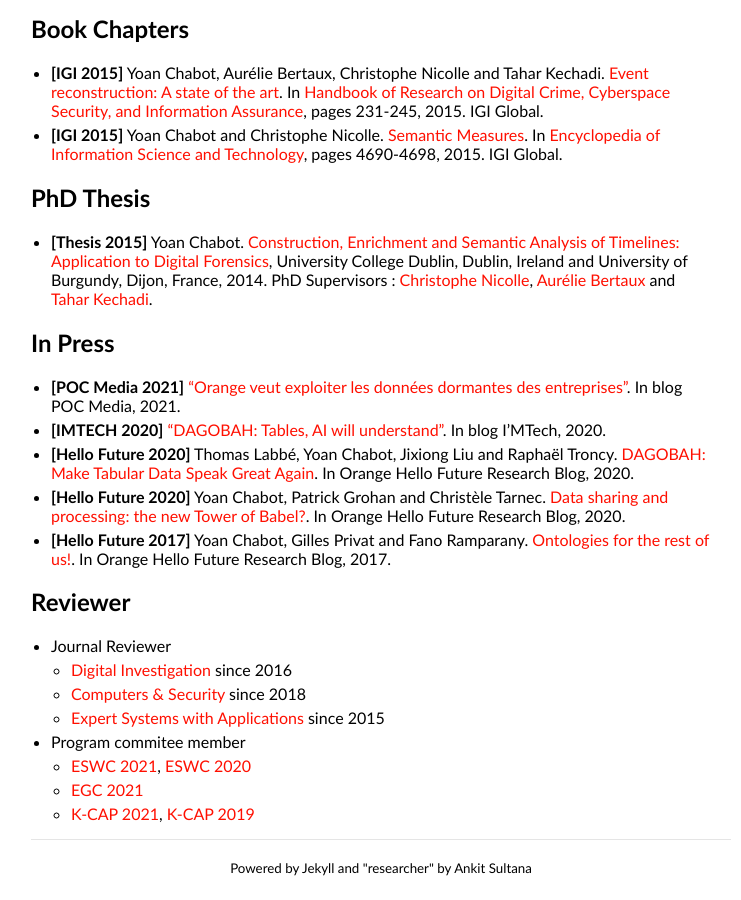
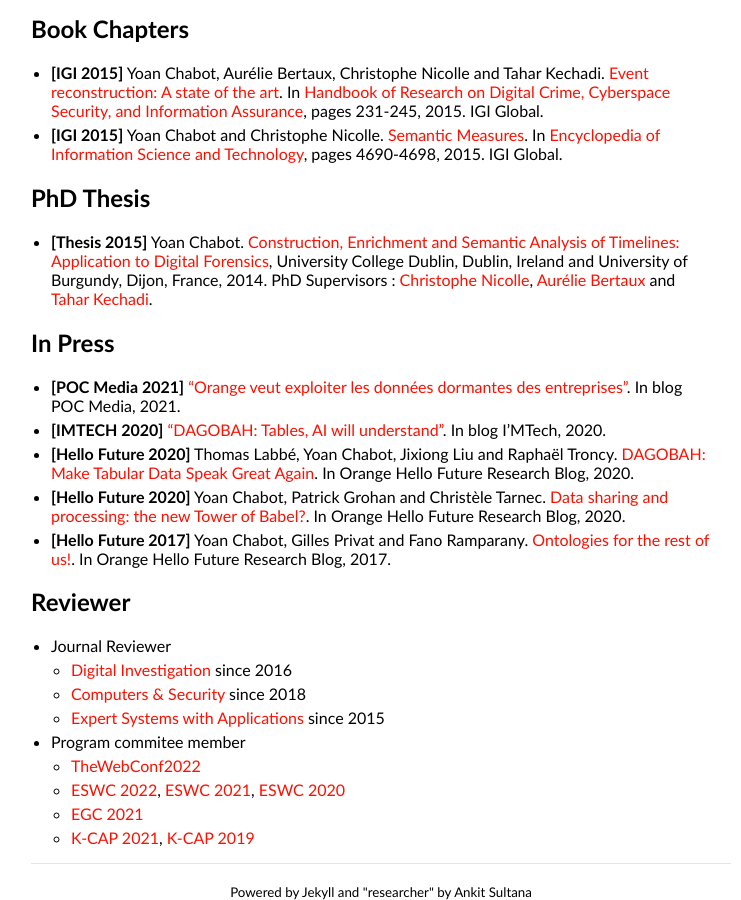
Before and after one commit to yoanchabot/yoanchabot.github.io, a Jekyll site: the page built from publications.md, in a window 1280 px wide and 900 px high, scrolled down 1746 px. Shown: the whole window, without its empty margins (259-1000 px from the left). Built offline with Jekyll 4.4.1, drawn with Linux system fonts in a browser that asks for light colours; before the commit the page ends 2622 px from its top, so only the background shows below that.

Commit message:
Update publications.md

```diff
--- a/publications.md
+++ b/publications.md
@@ -57,6 +57,7 @@ title: Publications
   * [Expert Systems with Applications](https://www.journals.elsevier.com/expert-systems-with-applications) since 2015
 
 * Program commitee member
-  * [ESWC 2021](https://2021.eswc-conferences.org/), [ESWC 2020](https://2020.eswc-conferences.org/)
+  * [TheWebConf2022](https://www2022.thewebconf.org/)
+  * [ESWC 2022](https://2022.eswc-conferences.org/), [ESWC 2021](https://2021.eswc-conferences.org/), [ESWC 2020](https://2020.eswc-conferences.org/)
   * [EGC 2021](https://egc2021.sciencesconf.org/)
   * [K-CAP 2021](https://www.k-cap.org/2021/index.html), [K-CAP 2019](http://www.k-cap.org/2019/)
```
